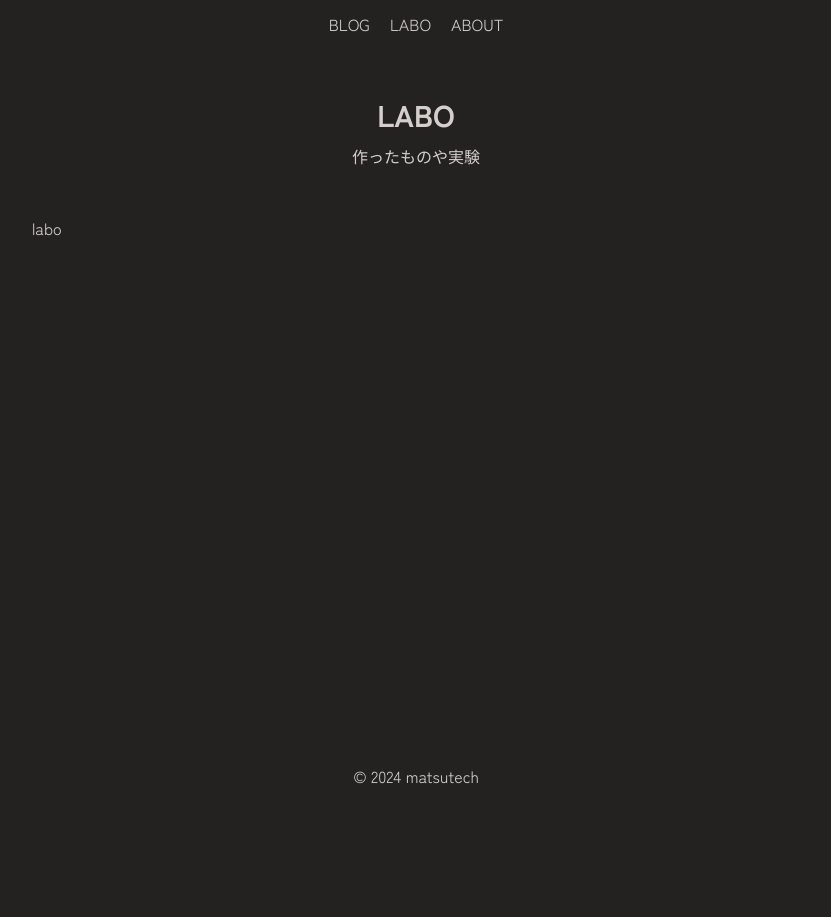
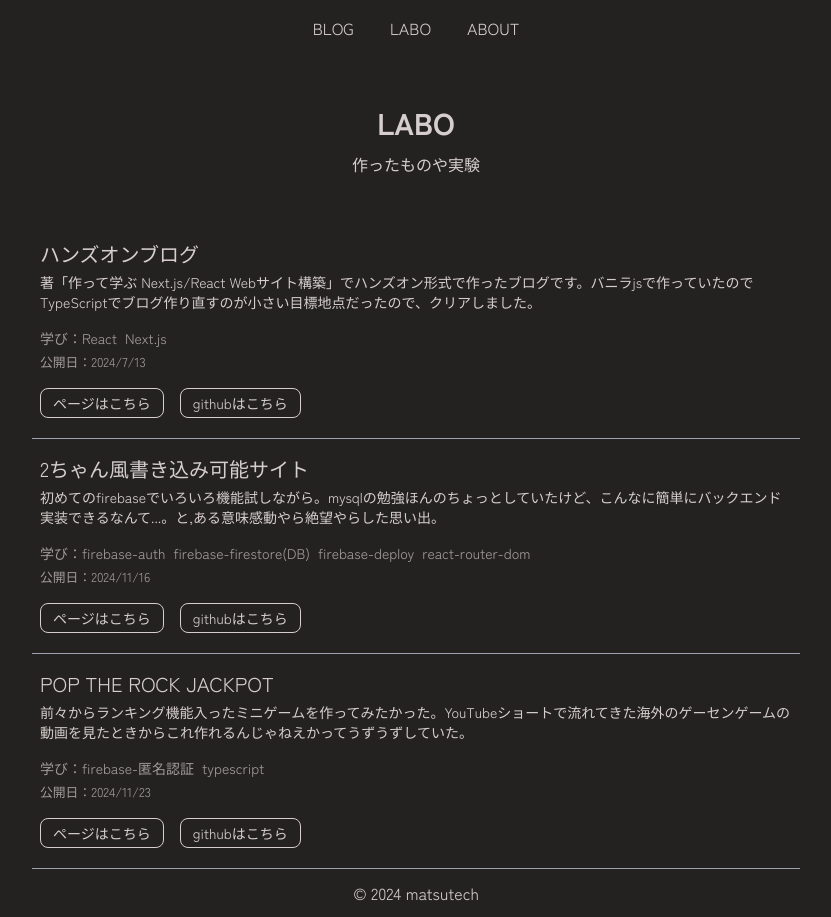
Before and after one commit to Musasi914/blog2, a Next.js app: page /blog/labo in a window 1280 px wide. Shown: the whole page, without its empty margins (224-1055 px from the left). Before the commit the page ends 800 px from the top, so only its background shows below. Built offline with nearby package versions, Linux system fonts and the light colour scheme.

Commit message:
laboページの実装

```diff
--- /dev/null
+++ b/src/app/(blog)/_components/common/List/ListUnderline.tsx
@@ -0,0 +1,12 @@
+import { ReactNode } from "react";
+
+type ListProps = {
+  className?: string;
+  children: ReactNode;
+};
+
+export default function ListUnderline({ className, children }: ListProps) {
+  return (
+    <li className={`border-b border-gray-400 ${className}`}>{children}</li>
+  );
+}
--- a/src/app/(blog)/blog/[id]/page.tsx
+++ b/src/app/(blog)/blog/[id]/page.tsx
@@ -1,4 +1,4 @@
-import { getAllIds, getPost } from "@/app/(blog)/_libs/client";
+import { getAllIds, getPost } from "@/app/(blog)/_libs/microCMSFunc";
 import Container from "../../_components/layout/Container";
 import dayjs from "dayjs";
 import { BlogCategoryType } from "@/types/BlogType";
--- /dev/null
+++ b/src/app/(blog)/blog/labo/_libs/laboWorks.ts
@@ -0,0 +1,45 @@
+export type LaboArrayProps = {
+  title: string;
+  description: string;
+  publish: string;
+  url?: string;
+  github?: string;
+  learn: string[];
+};
+
+const LaboArray = [
+  {
+    title: "ハンズオンブログ",
+    description:
+      "著「作って学ぶ Next.js/React Webサイト構築」でハンズオン形式で作ったブログです。バニラjsで作っていたのでTypeScriptでブログ作り直すのが小さい目標地点だったので、クリアしました。",
+    publish: "2024/7/13",
+    url: "https://next-tutorial-xi-green.vercel.app/",
+    github: "https://github.com/Musasi914/next-tutorial",
+    learn: ["React", "Next.js"],
+  },
+  {
+    title: "2ちゃん風書き込み可能サイト",
+    description:
+      "初めてのfirebaseでいろいろ機能試しながら。mysqlの勉強ほんのちょっとしていたけど、こんなに簡単にバックエンド実装できるなんて...。と,ある意味感動やら絶望やらした思い出。",
+    publish: "2024/11/16",
+    url: "https://post2-54693.web.app/",
+    github: "https://github.com/Musasi914/postableblog",
+    learn: [
+      "firebase-auth",
+      "firebase-firestore(DB)",
+      "firebase-deploy",
+      "react-router-dom",
+    ],
+  },
+  {
+    title: "POP THE ROCK JACKPOT",
+    description:
+      "前々からランキング機能入ったミニゲームを作ってみたかった。YouTubeショートで流れてきた海外のゲーセンゲームの動画を見たときからこれ作れるんじゃねえかってうずうずしていた。",
+    publish: "2024/11/23",
+    url: "https://pop-the-rock-jackpot.web.app/",
+    github: "https://github.com/Musasi914/pop-the-rock-jackpot",
+    learn: ["firebase-匿名認証", "typescript"],
+  },
+];
+
+export default LaboArray;
--- a/src/app/(blog)/blog/labo/page.tsx
+++ b/src/app/(blog)/blog/labo/page.tsx
@@ -1,12 +1,50 @@
 import Container from "@/app/(blog)/_components/layout/Container";
 import Intro from "@/app/(blog)/_components/layout/Intro";
+import laboWorks from "./_libs/laboWorks";
+import ListUnderline from "../../_components/common/List/ListUnderline";
 
 export default function Labo() {
   return (
     <div>
       <Intro title="LABO">作ったものや実験</Intro>
       <Container>
-        <p>labo</p>
+        <ul>
+          {laboWorks.map((work) => (
+            <ListUnderline key={work.title} className="px-2 py-5">
+              <h2 className="text-xl leading-none">{work.title}</h2>
+              <p className="md:text-sm my-2 mb-4">{work.description}</p>
+              <p className="text-sm opacity-70">
+                学び：
+                {work.learn.map((tech) => (
+                  <span key={tech} className="inline-block mr-2">
+                    {tech}
+                  </span>
+                ))}
+              </p>
+              <p className="opacity-70">
+                <small>公開日：{work.publish}</small>
+              </p>
+              <div className="flex gap-4 mt-4">
+                <a
+                  href={work.url}
+                  className="border border-foreground rounded-lg p-2 sm:p-1 sm:px-3 inline-block flex-grow sm:flex-grow-0 text-center hover:opacity-80 sm:text-sm"
+                  target="_blank"
+                  rel="noopener"
+                >
+                  ページはこちら
+                </a>
+                <a
+                  href={work.github}
+                  className="border border-foreground rounded-lg p-2 sm:p-1 sm:px-3 inline-block flex-grow sm:flex-grow-0 text-center hover:opacity-80 sm:text-sm"
+                  target="_blank"
+                  rel="noopener"
+                >
+                  githubはこちら
+                </a>
+              </div>
+            </ListUnderline>
+          ))}
+        </ul>
       </Container>
     </div>
   );
--- a/src/app/(blog)/blog/page.tsx
+++ b/src/app/(blog)/blog/page.tsx
@@ -1,9 +1,10 @@
 import Container from "@/app/(blog)/_components/layout/Container";
 import Intro from "@/app/(blog)/_components/layout/Intro";
-import { getAllBlogs } from "@/app/(blog)/_libs/client";
+import { getAllBlogs } from "@/app/(blog)/_libs/microCMSFunc";
 import Link from "next/link";
 import { BlogCategoryType, BlogType } from "@/types/BlogType";
 import dayjs from "dayjs";
+import ListUnderline from "../_components/common/List/ListUnderline";
 
 export default async function Home() {
   const data = await getAllBlogs();
@@ -15,7 +16,7 @@ export default async function Home() {
       <Container>
         <ul>
           {data.map((data: BlogType) => (
-            <li key={data.id} className="border-b border-gray-400">
+            <ListUnderline key={data.id}>
               <Link
                 href={`/blog/${data.id}`}
                 className="px-2 py-5 block hover:opacity-80"
@@ -46,7 +47,7 @@ export default async function Home() {
                   )}
                 </div>
               </Link>
-            </li>
+            </ListUnderline>
           ))}
         </ul>
       </Container>
--- a/src/app/(blog)/layout.tsx
+++ b/src/app/(blog)/layout.tsx
@@ -30,15 +30,32 @@ export default function BlogLayout({
     <html lang="ja">
       <body className={`${zenKaku.variable} antialiased`}>
         <div className="font-zengothic md:grid grid-rows-[auto_1fr_auto] min-h-screen w-full">
-          <header className="py-3 mx-auto">
-            <div className="flex justify-center gap-5 mx-auto w-11/12 max-w-screen-xl uppercase">
-              <Link href={"/blog"}>blog</Link>
-              <Link href={"/blog/labo"}>labo</Link>
-              <Link href={"/blog/about"}>about</Link>
+          <header className="py-2 mx-auto fixed sm:relative bottom-0 w-full bg-background border-t sm:border-none border-customgray z-10">
+            <div className="grid grid-cols-3 sm:flex justify-center gap-5 mx-auto w-11/12 max-w-screen-xl uppercase">
+              <Link
+                href={"/blog"}
+                className="grid place-items-center p-2 hover:opacity-80"
+              >
+                blog
+              </Link>
+              <Link
+                href={"/blog/labo"}
+                className="grid place-items-center p-2 hover:opacity-80"
+              >
+                labo
+              </Link>
+              <Link
+                href={"/blog/about"}
+                className="grid place-items-center p-2 hover:opacity-80"
+              >
+                about
+              </Link>
             </div>
           </header>
-          <main>{children}</main>
-          <footer className="py-3 text-center">&copy; 2024 matsutech</footer>
+          <main className="min-h-[70svh]">{children}</main>
+          <footer className="py-3 text-center mb-10 sm:mb-0">
+            &copy; 2024 matsutech
+          </footer>
         </div>
       </body>
     </html>
```
Also changed, not shown: src/app/(blog)/_libs/microCMSFunc.ts (renamed from src/app/(blog)/_libs/client.ts).
